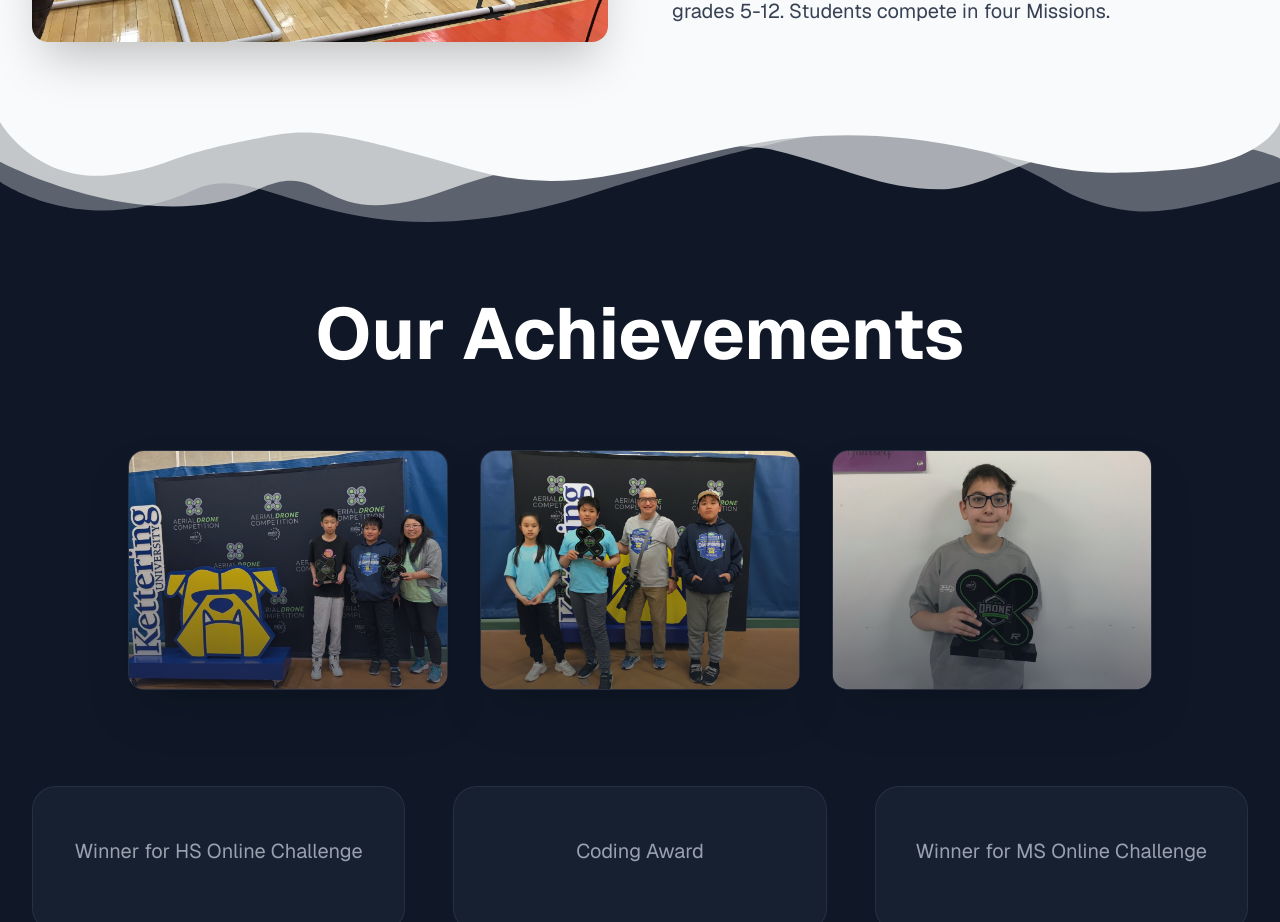
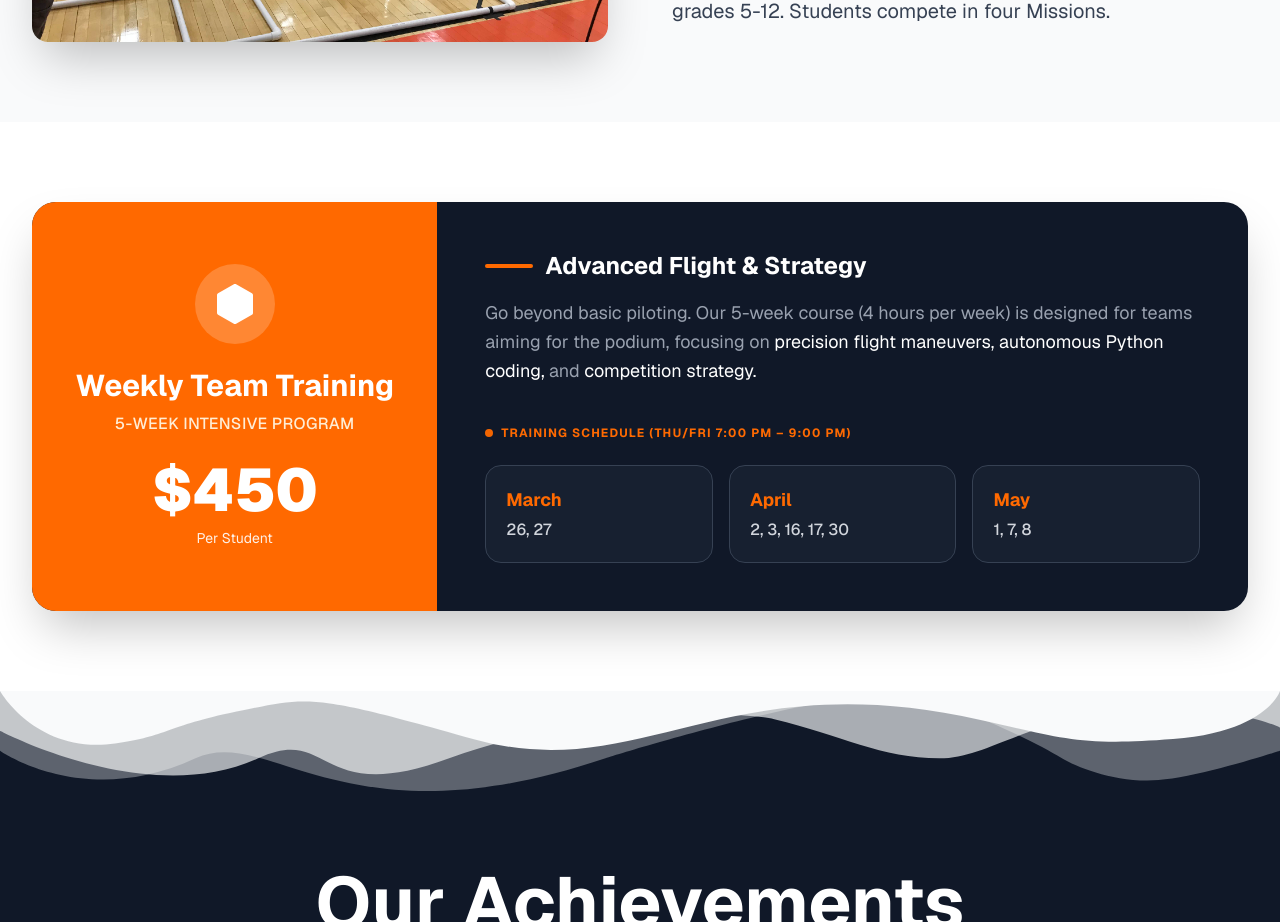
Before and after one commit to Mi3L-School/site, a Next.js app: page /course-list/aerialdrone in a window 1280 px wide. Shown: the part 1500-2422 px from the top of the page. Built offline with nearby package versions, Linux system fonts and the light colour scheme.

Commit message:
add course description

```diff
--- a/app/course-list/aerialdrone/page.tsx
+++ b/app/course-list/aerialdrone/page.tsx
@@ -124,7 +124,63 @@ export default function RoboticsPage() {
 
         </div>
       </section>
+  {/* SECTION: FLIGHT TRAINING & PRICING */}
+      <section className="py-20 bg-white">
+        <div className="max-w-7xl mx-auto px-4 sm:px-6 lg:px-8">
+          <div className="bg-gray-900 rounded-3xl overflow-hidden shadow-2xl flex flex-col lg:flex-row">
 
+            {/* Left Column: Pricing Accent */}
+            <div className="p-10 bg-orange-500 text-white lg:w-1/3 flex flex-col justify-center items-center text-center">
+              <div className="bg-white/20 p-4 rounded-full mb-6">
+                <svg className="w-12 h-12 fill-current" viewBox="0 0 24 24">
+                  <path d="M21,16.5C21,16.88 20.79,17.21 20.47,17.38L12.57,21.82C12.41,21.94 12.21,22 12,22C11.79,22 11.59,21.94 11.43,21.82L3.53,17.38C3.21,17.21 3,16.88 3,16.5V7.5C3,7.12 3.21,6.79 3.53,6.62L11.43,2.18C11.59,2.06 11.79,2 12,2C12.21,2 12.41,2.06 12.57,2.18L20.47,6.62C20.79,6.79 21,7.12 21,7.5V16.5Z" />
+                </svg>
+              </div>
+              <h2 className="text-3xl font-bold mb-2">Weekly Team Training</h2>
+              <p className="text-orange-100 mb-6 font-medium tracking-wide uppercase">5-Week Intensive Program</p>
+              <div className="text-6xl font-black mb-2">$450</div>
+              <p className="text-sm opacity-90">Per Student</p>
+            </div>
+
+            {/* Right Column: Content & Schedule */}
+            <div className="p-8 md:p-12 lg:w-2/3">
+              <div className="mb-10">
+                <div className="flex items-center gap-3 mb-4">
+                  <span className="h-1 w-12 bg-orange-500 rounded-full"></span>
+                  <h3 className="text-2xl font-bold text-white">Advanced Flight & Strategy</h3>
+                </div>
+                <p className="text-gray-400 text-lg leading-relaxed">
+                  Go beyond basic piloting. Our 5-week course (4 hours per week) is designed for teams aiming for the podium, focusing on
+                  <span className="text-white"> precision flight maneuvers, autonomous Python coding,</span> and
+                  <span className="text-white"> competition strategy.</span>
+                </p>
+              </div>
+
+              {/* Schedule Grid */}
+              <div className="space-y-6">
+                <h4 className="text-orange-500 font-bold uppercase tracking-widest text-xs flex items-center gap-2">
+                  <span className="inline-block w-2 h-2 bg-orange-500 rounded-full animate-pulse"></span>
+                  Training Schedule (Thu/Fri 7:00 PM – 9:00 PM)
+                </h4>
+
+                <div className="grid grid-cols-1 sm:grid-cols-3 gap-4">
+                  {[
+                    { month: "March", dates: "26, 27" },
+                    { month: "April", dates: "2, 3, 16, 17, 30" },
+                    { month: "May", dates: "1, 7, 8" }
+                  ].map((item, idx) => (
+                    <div key={idx} className="bg-gray-800/50 border border-gray-700 p-5 rounded-2xl hover:border-orange-500/50 transition-colors">
+                      <p className="text-orange-500 font-bold text-lg mb-1">{item.month}</p>
+                      <p className="text-gray-300 font-medium">{item.dates}</p>
+                    </div>
+                  ))}
+                </div>
+              </div>
+            </div>
+
+          </div>
+        </div>
+      </section>
 
       {/* SECTION 8: ACHIEVEMENTS */}
       <section className="py-24 bg-gray-900 text-white relative overflow-hidden">
```
